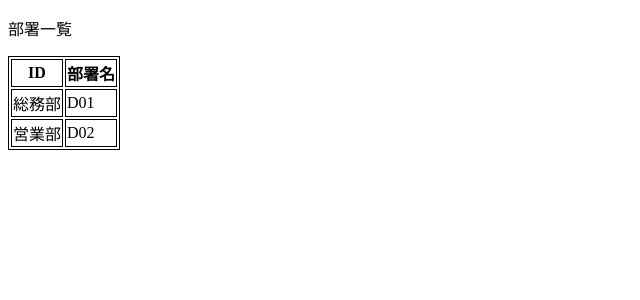
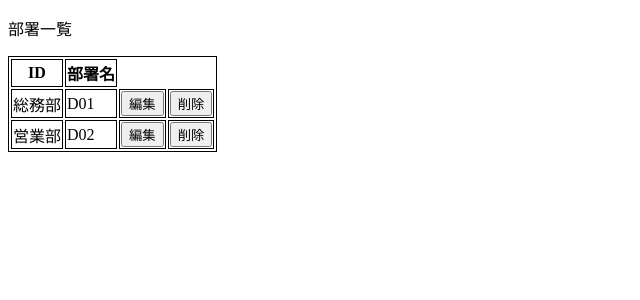
Before and after one commit to mio-murofushi/codecamp_practice21, a Flask app: page /department in a window 1280 px wide. Shown: the top 300 px of the page, without its empty margins (0-640 px from the left). Run offline with Flask 2, Linux system fonts and the light colour scheme; data comes from the database, SQL or seed files in the repository.

Commit message:
Add:button of department screen

```diff
--- a/templates/department_top.html
+++ b/templates/department_top.html
@@ -23,6 +23,16 @@
             <tr>
                 <td>{{ department_info.department_id }}</td>
                 <td>{{ department_info.department_name }}</td>
+                <form>
+                    <td>
+                        <button type="submit" name="change_department">編集</button>
+                    </td>
+                </form>
+                <form>
+                    <td>
+                        <button type="submit" name="delete_department">削除</button>
+                    </td>
+                </form>
             </tr>
             {% endfor %}
         </table>
```
